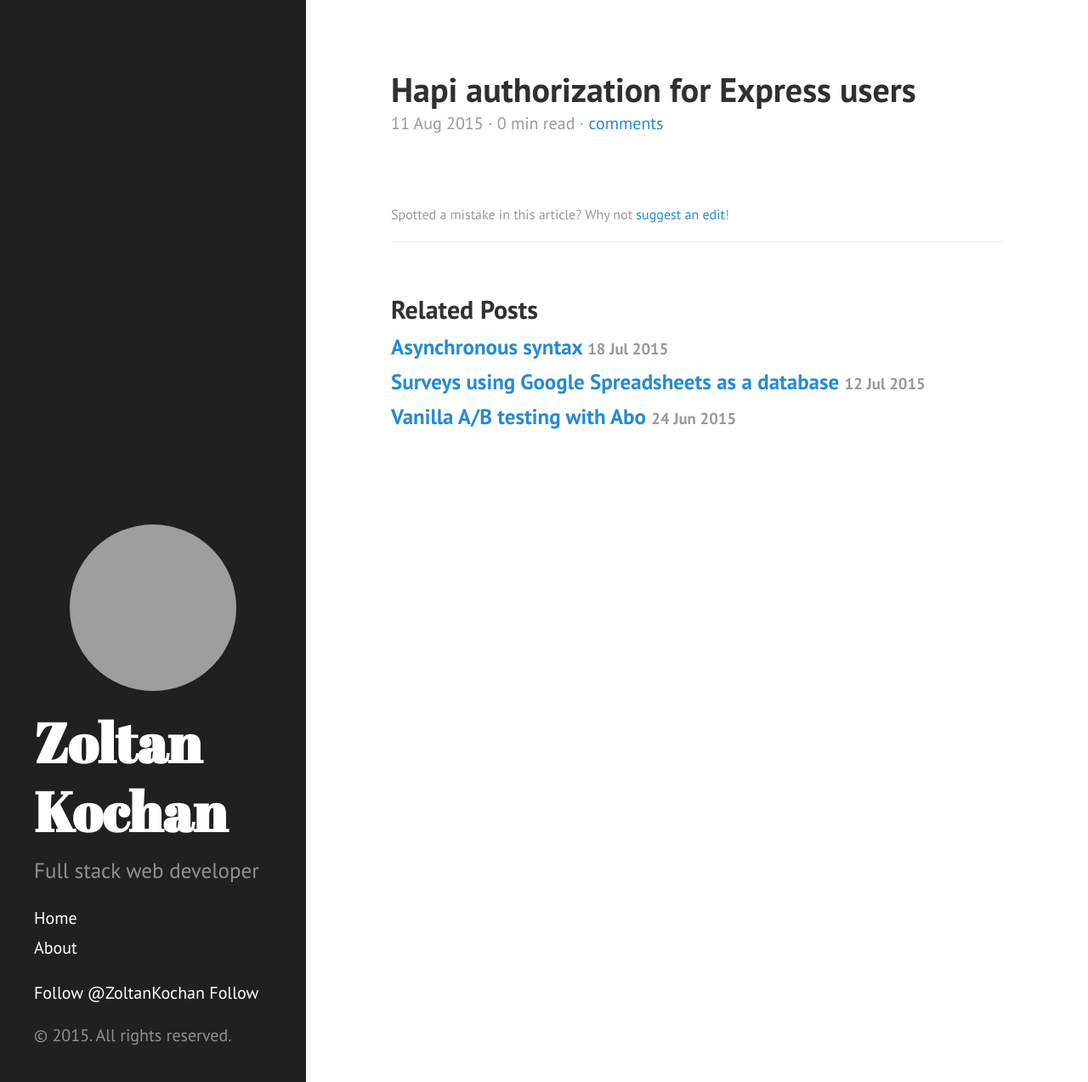
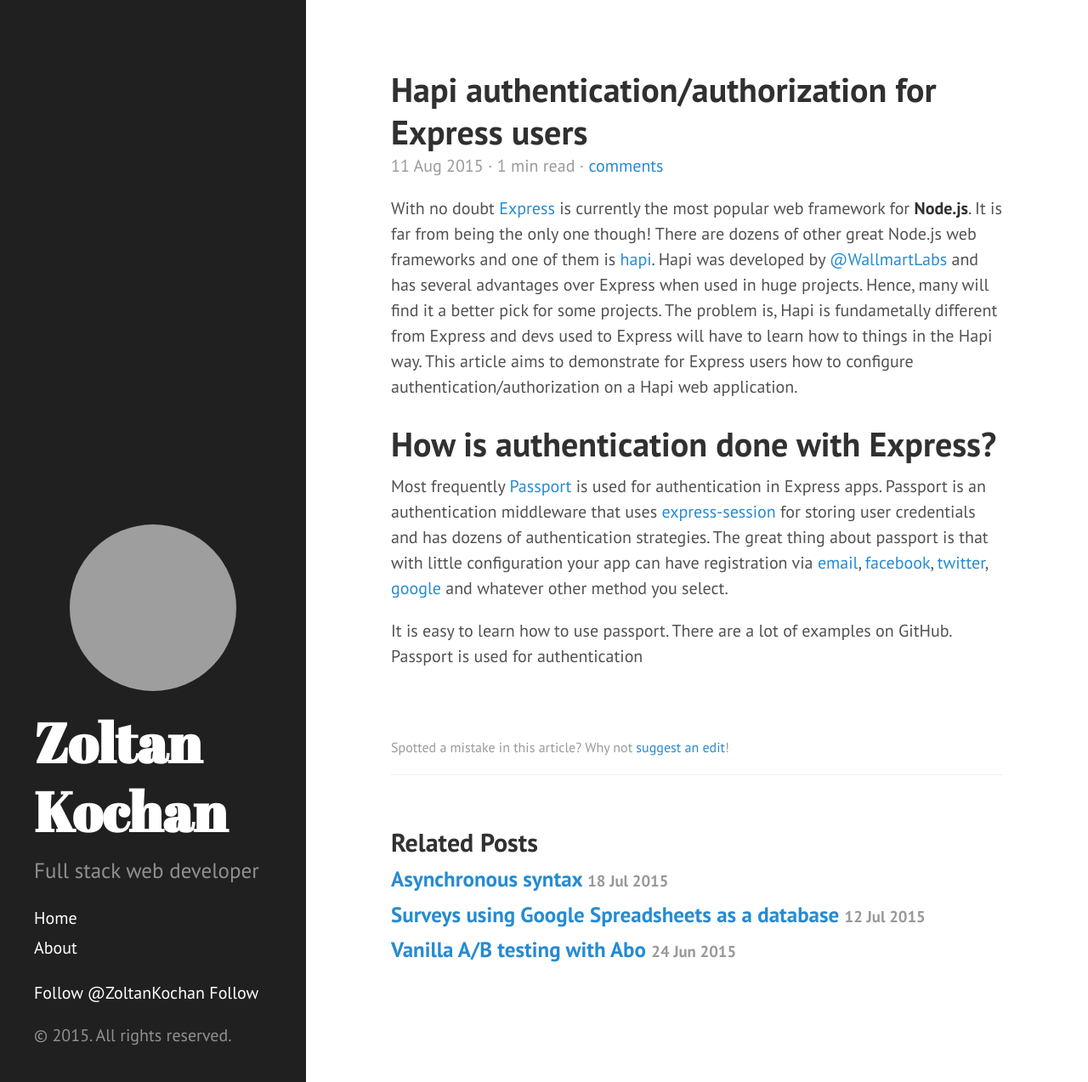
Before and after one commit to zkochan/zkochan.github.io, a Jekyll site: the page built from _posts/2015-11-08-hapi-authorization-for-express-users.md, in a window 1280 px wide and 1273 px high. Shown: the whole window at 85% size. Built offline with Jekyll 4.4.1, drawn with Linux system fonts in a browser that asks for light colours; comment, search, counter and statistics services are not loaded; grey boxes are pictures that could not be loaded.

Commit message:
Update 2015-11-08-hapi-authorization-for-express-users.md

```diff
--- a/_posts/2015-11-08-hapi-authorization-for-express-users.md
+++ b/_posts/2015-11-08-hapi-authorization-for-express-users.md
@@ -1,7 +1,27 @@
 ---
 layout: post
-title:  "Hapi authorization for Express users"
+title:  "Hapi authentication/authorization for Express users"
 date:   2015-08-11 16:25:00
 categories: nodejs
 comments: true
 ---
+
+With no doubt [Express][express] is currently the most popular web framework for **Node.js**. It is far from being the only one though! There are dozens of other great Node.js web frameworks and one of them is [hapi][]. Hapi was developed by [@WallmartLabs][WallmartLabs] and has several advantages over Express when used in huge projects. Hence, many will find it a better pick for some projects. The problem is, Hapi is fundametally different from Express and devs used to Express will have to learn how to things in the Hapi way. This article aims to demonstrate for Express users how to configure authentication/authorization on a Hapi web application.
+
+
+# How is authentication done with Express?
+
+Most frequently [Passport][] is used for authentication in Express apps. Passport is an authentication middleware that uses [express-session][] for storing user credentials and has dozens of authentication strategies. The great thing about passport is that with little configuration your app can have registration via [email][passport-email], [facebook][passport-facebook], [twitter][passport-twitter], [google][passport-google] and whatever other method you select.
+
+It is easy to learn how to use passport. There are a lot of examples on GitHub. Passport is used for authentication
+
+
+[express]: http://expressjs.com/
+[hapi]: http://hapijs.com/
+[WallmartLabs]: http://www.walmartlabs.com/
+[Passport]: http://passportjs.org/
+[express-session]: https://github.com/expressjs/session
+[passport-email]: https://github.com/zkochan/passport-email
+[passport-facebook]: https://github.com/jaredhanson/passport-facebook
+[passport-twitter]: https://github.com/jaredhanson/passport-twitter
+[passport-google]: https://github.com/jaredhanson/passport-google-oauth
```
